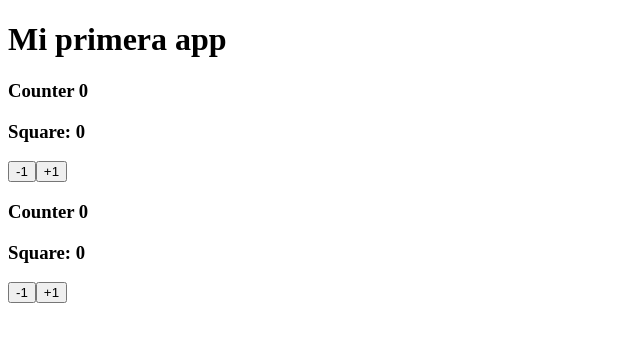
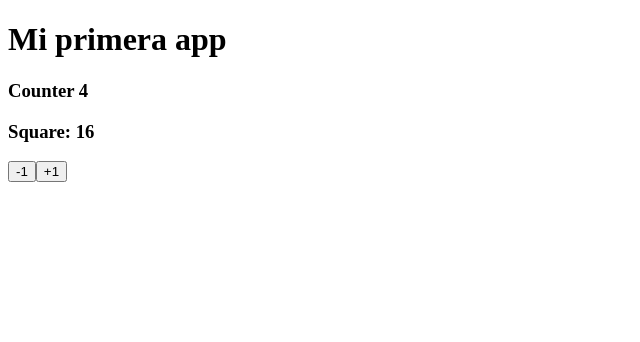
Before and after one commit to Diego2038/Yes-No-Application, a Vue app: page / in a window 1280 px wide. Shown: the top 342 px of the page, without its empty margins (0-640 px from the left). Built offline with nearby package versions, Linux system fonts and the light colour scheme.

Commit message:
V1.0.3 Addition: implemented props (value) to component MyCount (with both ways)

```diff
--- a/src/App.vue
+++ b/src/App.vue
@@ -1,6 +1,5 @@
 <template>
   <h1>Mi primera app</h1>
-  <my-counter />
   <MyCounter />
 </template>
 
--- a/src/components/MyCounter.vue
+++ b/src/components/MyCounter.vue
@@ -14,7 +14,25 @@
 import { computed, ref } from 'vue';
 
 console.log('Hola mundooo');
-const count = ref(0);
+/* const props = defineProps({
+  value: {
+    type: Number,
+    default: 7,
+    required: false,
+  },
+}); */
+
+/* const props = defineProps<{
+  value: number;
+}>();
+*/
+
+interface Props {
+  value?: number;
+}
+const props = defineProps<Props>();
+
+const count = ref(props.value ?? 4);
 
 const squareComputed = computed(() => count.value * count.value);
 
@@ -26,8 +44,15 @@ const decreaseCount = () => {
 <!-- <script lang="ts">
 import { computed, defineComponent, ref } from 'vue';
 export default defineComponent({
-  setup() {
-    const count = ref(0);
+  props: {
+    value: {
+      default: 8,
+      required: false,
+      type: Number,
+    },
+  },
+  setup(props) {
+    const count = ref(props.value);
     const squareComputed = computed(() => count.value * count.value);
     const addCount = () => {
       count.value += 1;
```
